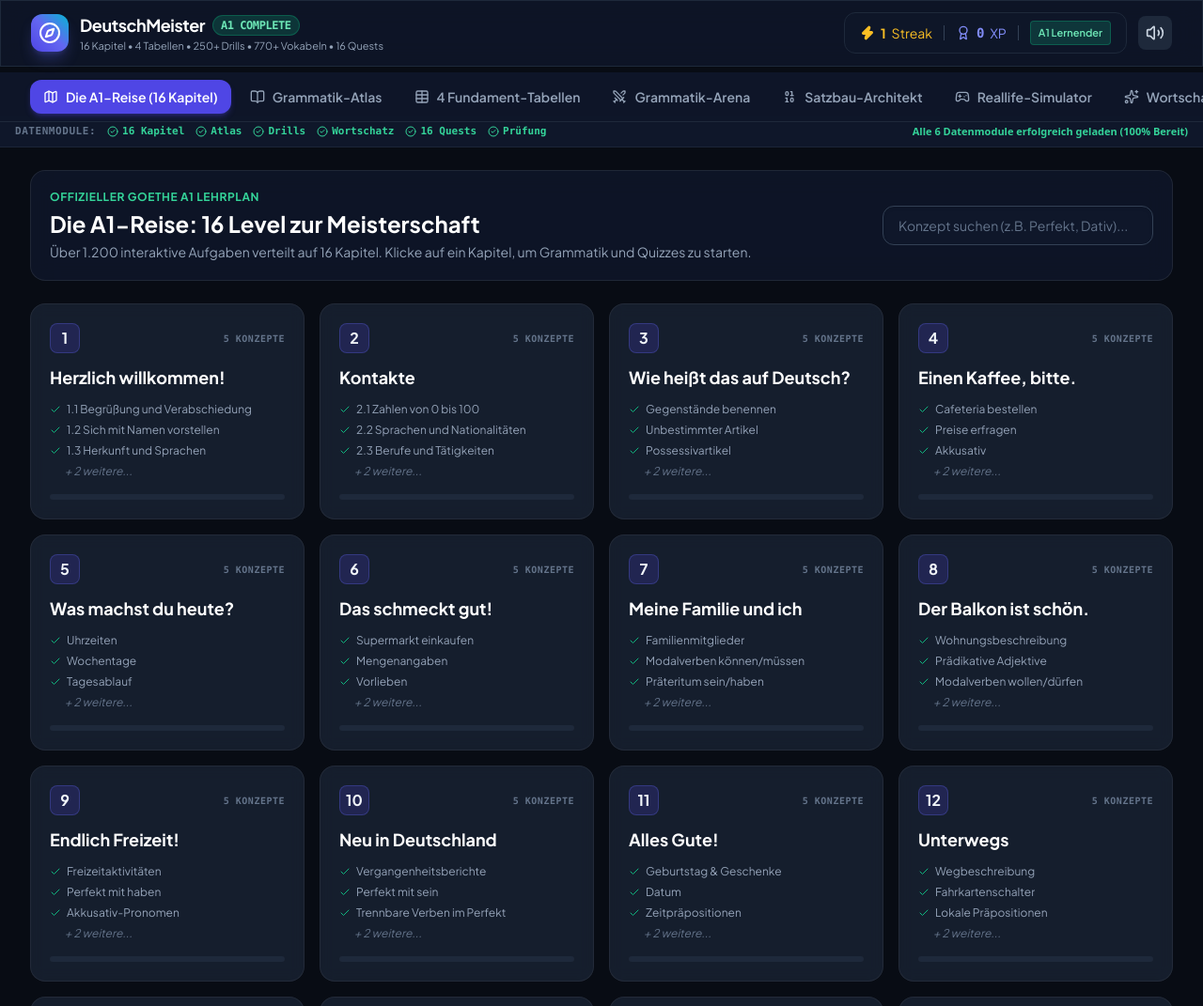
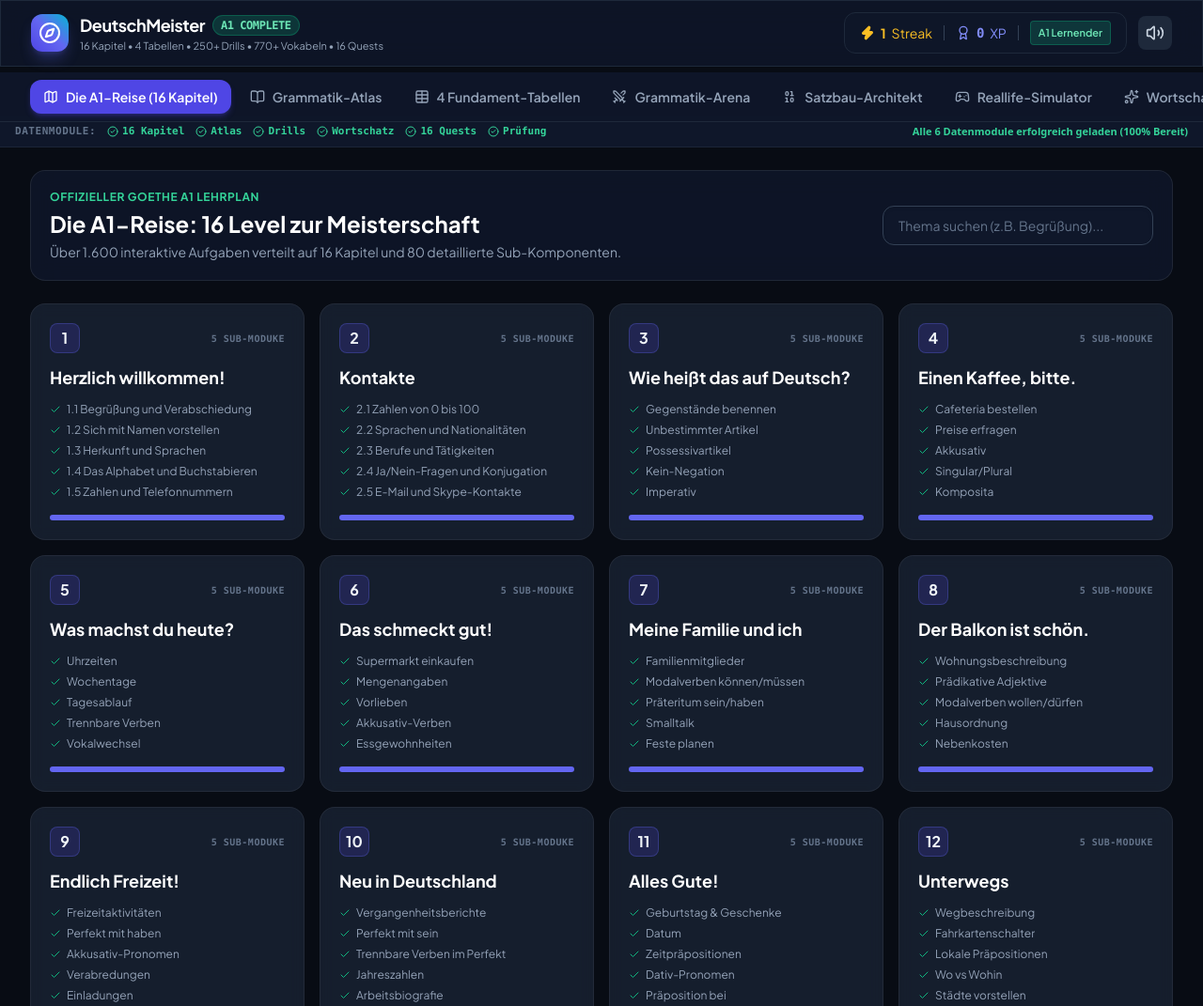
Before and after one commit to 158w5a0532/deutschmeister-a1, a plain HTML site: page index.html in a window 1280 px wide. Shown: the top 1071 px of the page at 94% size. Drawn offline with nearby package versions, Linux system fonts and the light colour scheme.

Commit message:
Update index.html

```diff
--- a/index.html
+++ b/index.html
@@ -135,10 +135,10 @@
         <div>
           <span class="text-xs font-bold text-emerald-400 uppercase tracking-wider mb-1 block">Offizieller Goethe A1 Lehrplan</span>
           <h2 class="text-2xl font-bold text-white">Die A1-Reise: 16 Level zur Meisterschaft</h2>
-          <p class="text-slate-400 text-sm mt-1">Über 1.200 interaktive Aufgaben verteilt auf 16 Kapitel. Klicke auf ein Kapitel, um Grammatik und Quizzes zu starten.</p>
+          <p class="text-slate-400 text-sm mt-1">Über 1.600 interaktive Aufgaben verteilt auf 16 Kapitel und 80 detaillierte Sub-Komponenten.</p>
         </div>
         <div class="flex items-center gap-3 w-full md:w-auto mt-4 md:mt-0">
-          <input type="text" id="kursbuch-search" oninput="filterKursbuch()" placeholder="Konzept suchen (z.B. Perfekt, Dativ)..." class="bg-slate-900 border border-slate-700 text-sm px-4 py-2.5 rounded-xl text-white placeholder-slate-500 focus:outline-none focus:border-emerald-500 w-full sm:w-72 shadow-inner">
+          <input type="text" id="kursbuch-search" oninput="filterKursbuch()" placeholder="Thema suchen (z.B. Begrüßung)..." class="bg-slate-900 border border-slate-700 text-sm px-4 py-2.5 rounded-xl text-white placeholder-slate-500 focus:outline-none focus:border-emerald-500 w-full sm:w-72 shadow-inner">
         </div>
       </div>
       <div id="kursbuch-grid" class="grid grid-cols-1 sm:grid-cols-2 lg:grid-cols-4 gap-4"></div>
@@ -578,7 +578,7 @@
       lucide.createIcons();
     }
 
-    // 1. KURSBUCH ENGINE
+    // 1. KURSBUCH ENGINE (Updated to render all 5 granular sub-components cleanly)
     function initKursbuchView() {
       if (!window.DM_KURSBUCH) return;
       const grid = document.getElementById('kursbuch-grid');
@@ -596,16 +596,15 @@
               <span class="w-8 h-8 rounded-lg bg-brand-600/20 text-brand-400 font-bold flex items-center justify-center border border-brand-500/30 group-hover:bg-brand-600 group-hover:text-white transition">
                 ${ch.id}
               </span>
-              <span class="text-[10px] uppercase font-bold text-slate-500 font-mono tracking-wider">${ch.concepts.length} Konzepte</span>
+              <span class="text-[10px] uppercase font-bold text-slate-500 font-mono tracking-wider">${ch.concepts.length} Sub-Moduke</span>
             </div>
             <h3 class="font-bold text-white text-lg group-hover:text-brand-300 transition line-clamp-2">${ch.title}</h3>
             <ul class="mt-3 space-y-1.5">
-              ${ch.concepts.slice(0, 3).map(c => `<li class="text-xs text-slate-400 flex items-start gap-1.5"><i data-lucide="check" class="w-3 h-3 text-emerald-500 shrink-0 mt-0.5"></i> <span class="line-clamp-1">${c.title}</span></li>`).join('')}
-              ${ch.concepts.length > 3 ? `<li class="text-xs text-slate-500 italic ml-4">+ ${ch.concepts.length - 3} weitere...</li>` : ''}
+              ${ch.concepts.map(c => `<li class="text-xs text-slate-400 flex items-start gap-1.5"><i data-lucide="check" class="w-3 h-3 text-emerald-500 shrink-0 mt-0.5"></i> <span class="line-clamp-1">${c.title}</span></li>`).join('')}
             </ul>
           </div>
           <div class="w-full bg-slate-800 h-1.5 rounded-full overflow-hidden">
-            <div class="bg-brand-500 h-full w-0 transition-all duration-500"></div>
+            <div class="bg-brand-500 h-full w-full transition-all duration-500"></div>
           </div>
         `;
         grid.appendChild(card);
```
